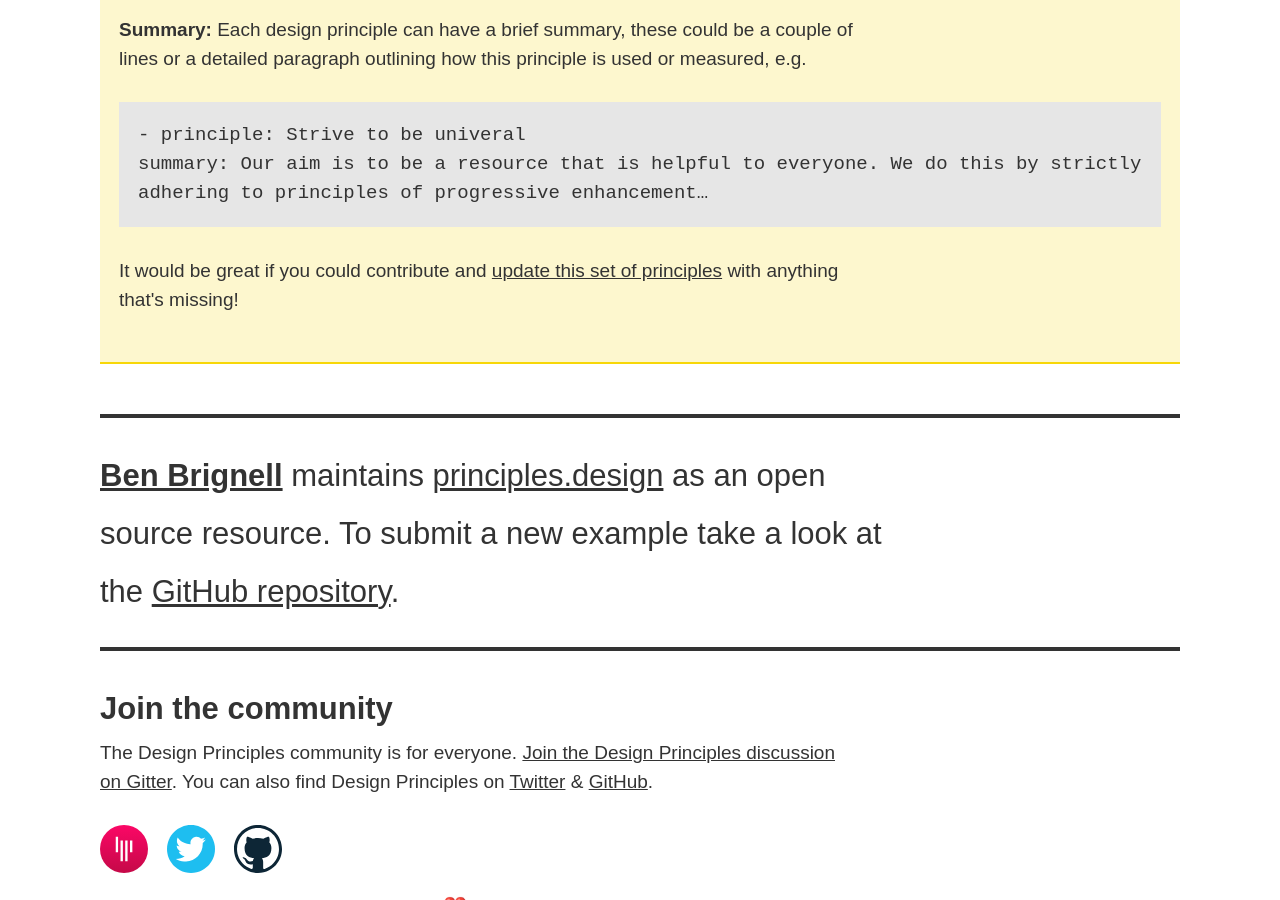
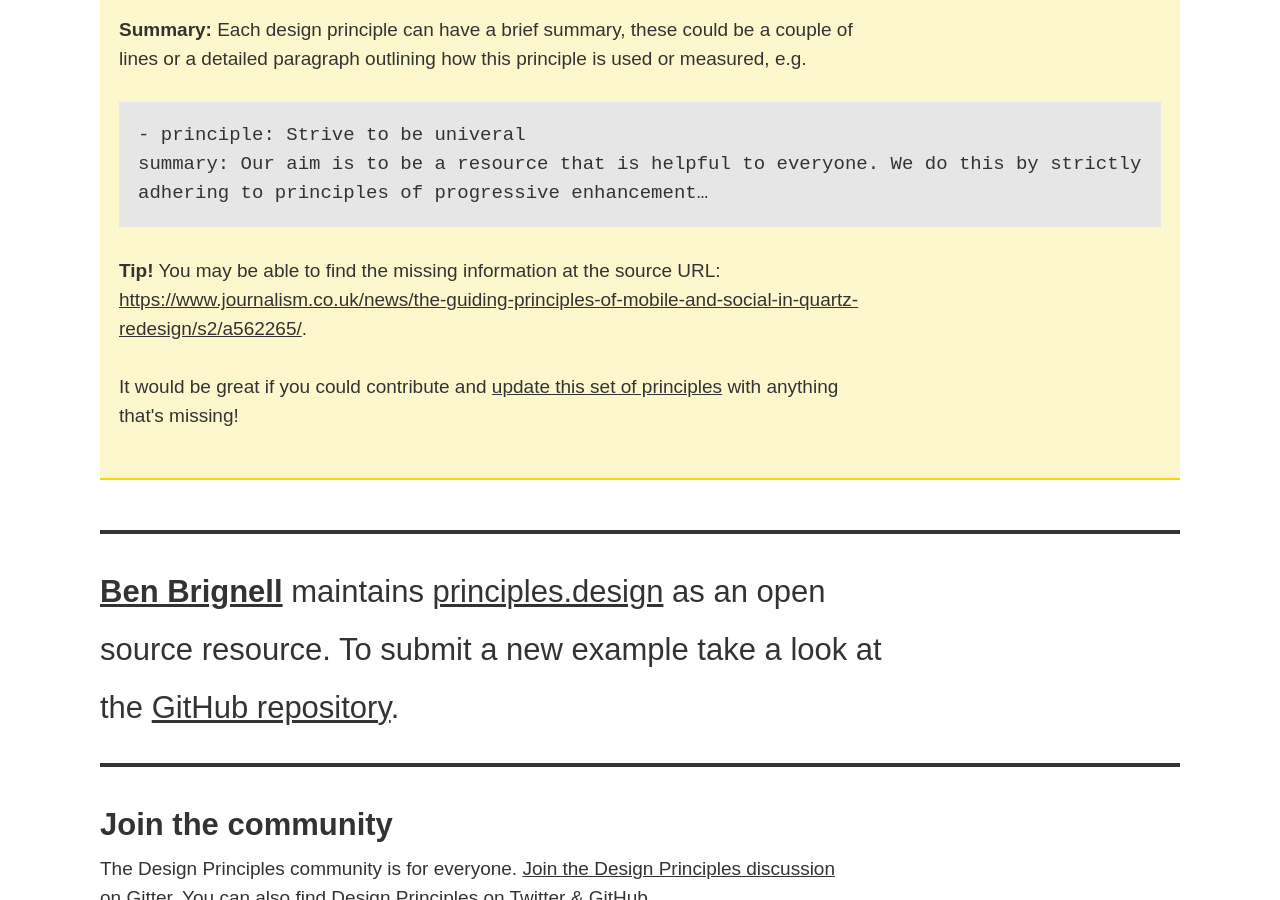
Before and after one commit to benbrignell/principles.design, a Jekyll site: the page built from _examples/quartz-design-principles.md, in a window 1280 px wide and 900 px high, scrolled down 1423 px. Built offline with Jekyll 4.4.1, drawn with Linux system fonts in a browser that asks for light colours.

Commit message:
added more examples from bookmarks and added tip source link in missing info prompt

```diff
--- a/_includes/missing-info.html
+++ b/_includes/missing-info.html
@@ -26,7 +26,11 @@ source: http://example.com
 summary: Our aim is to be a resource that is helpful to everyone. We do this by strictly adhering to principles of progressive enhancement…</pre>
 
     {% endif %}
+    {% if page.link %}
+    <p><strong>Tip!</strong> You may be able to find the missing information at the source URL: <br><a href="{{page.link}}">{{page.link}}</a>.
+    </p>
+    {% endif %}
+    <p>It would be great if you could contribute and <a href="{{site.contribute-url}}">update this set of principles</a> with anything that's missing!</p>
 
-    <p>It would be great if you could contribute and <a href="{{site.contribute-url}}">update this set of principles</a> with anything that's missing!</p>
 </div>
 {% endif %}
```
